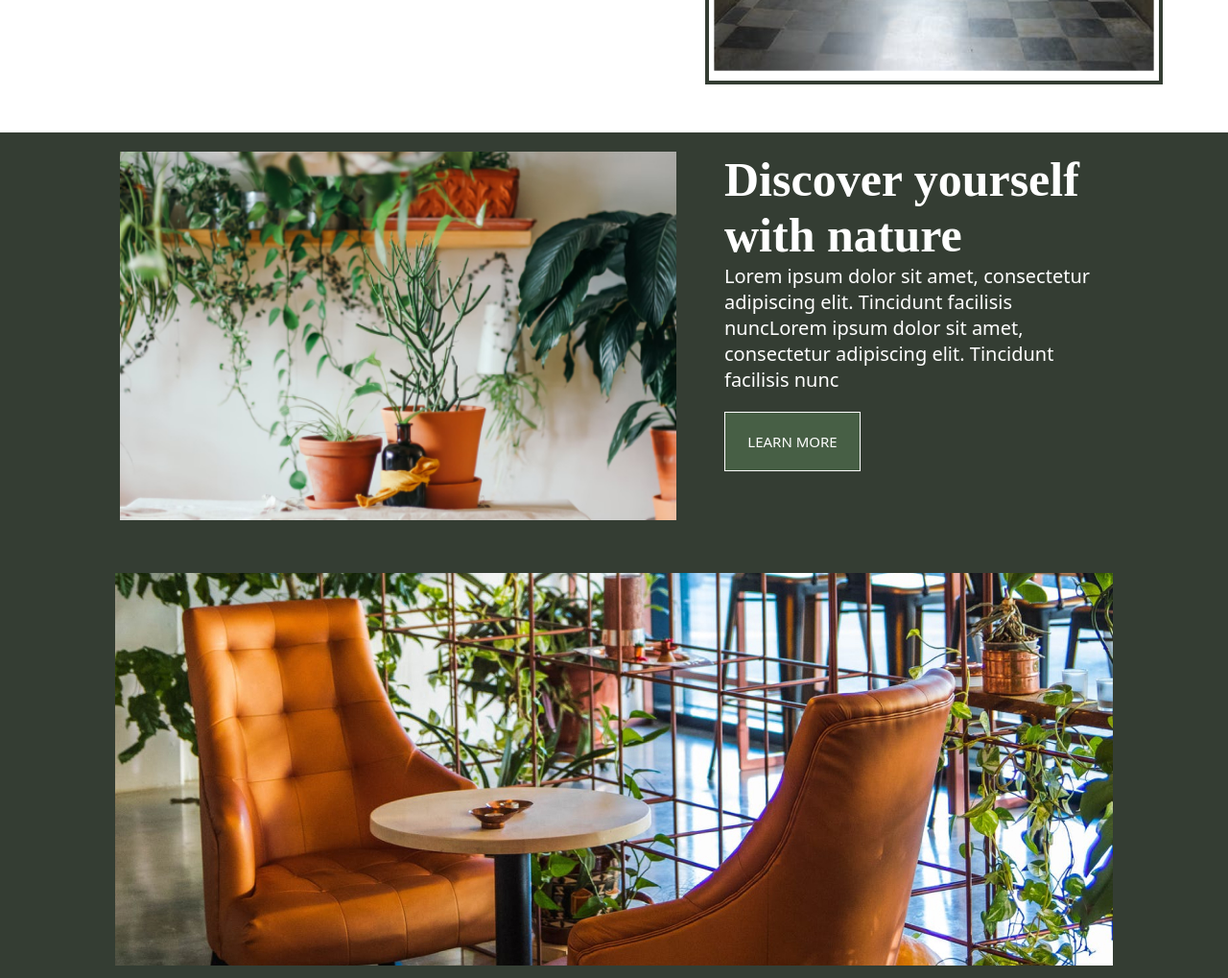
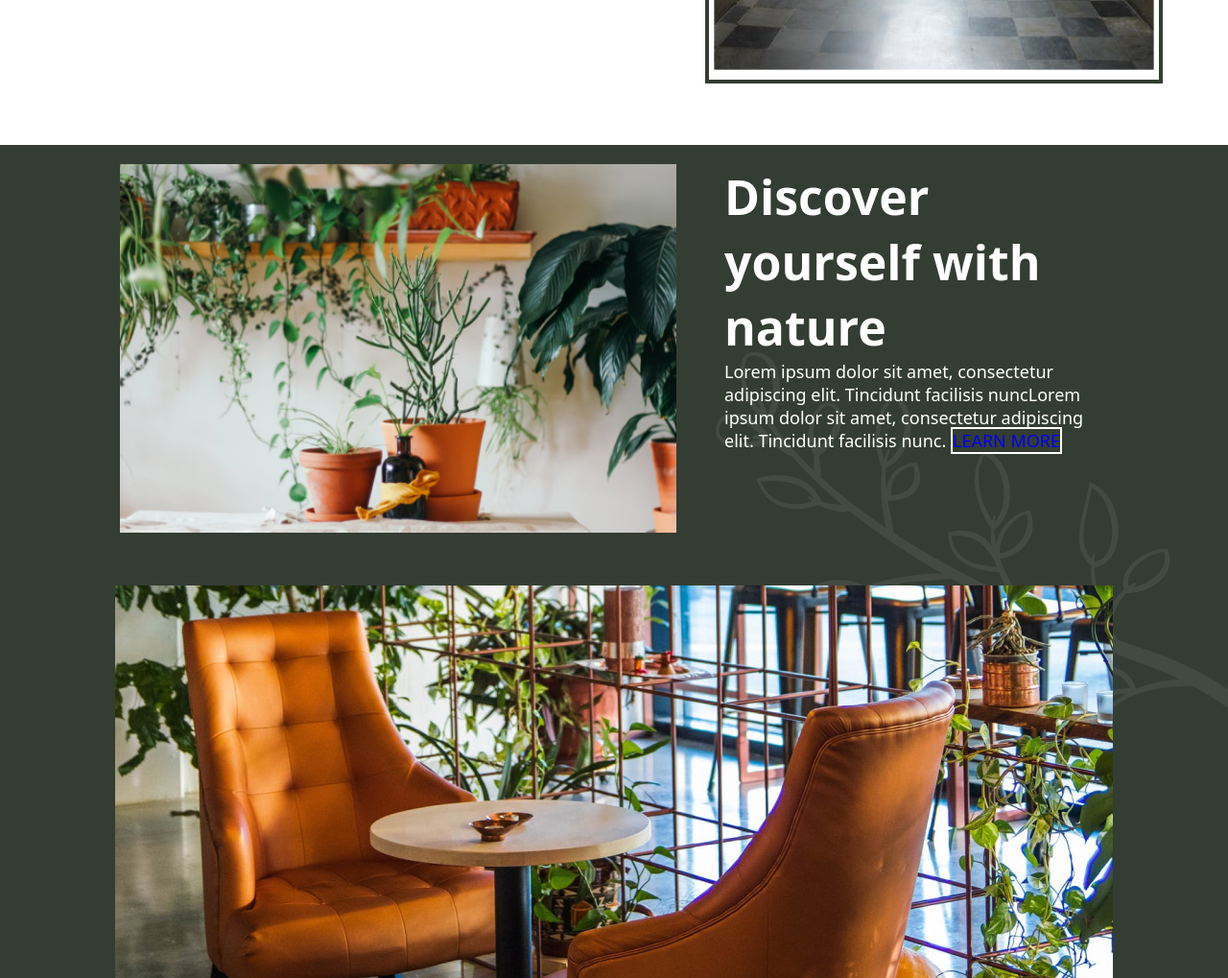
Before and after one commit to MEXRO0/BotanicalGarden, a plain HTML site: page index.html in a window 1280 px wide. Shown: the part 680-1699 px from the top of the page at 96% size. Drawn offline with Linux system fonts and the light colour scheme.

Commit message:
change-main

```diff
--- a/index.html
+++ b/index.html
@@ -48,7 +48,7 @@
         </div>
         <div class="main-section__item2">
           <h2 class="main-title">Discover yourself with nature</h2>
-          <span>Lorem ipsum dolor sit amet, consectetur adipiscing elit. Tincidunt facilisis nuncLorem ipsum dolor sit amet, consectetur adipiscing elit. Tincidunt facilisis nunc</span>
+          <span>Lorem ipsum dolor sit amet, consectetur adipiscing elit. Tincidunt facilisis nuncLorem ipsum dolor sit amet, consectetur adipiscing elit. Tincidunt facilisis nunc.</span>
           <a href="#" class="main-button">LEARN MORE</a>
         </div>
         <div class="main-section__item3">
--- a/style.css
+++ b/style.css
@@ -24,7 +24,7 @@ align-items: center;
   margin: 20px;
   text-align: center;
   align-items: center;
-  font-size: 18px;
+  font-size: 17px;
 
 }
 .nav-item1{
@@ -96,41 +96,32 @@ margin: 20px;
 
 /*main*/
 .main-section{
-  background-image: url(./Imegas/Rectangle\ 23.png);
-  margin-top: 50px;
+  background-image: url(/Imegas/plant\ accent.png);
+  background-color: #343D33;
+  background-repeat: no-repeat;
+  background-position: center right;
+  margin-top: 5%;
   display: flex;
   flex-wrap: wrap;
   justify-content: center;
   gap: 50px;
+  font-size: 18px;
+  color: white;
+  padding: 20px;
   box-sizing: border-box;
-  padding: 20px;
-
-
 }
 .main-section__item2{
   width: 400px;
-  height: 200px;
-  font-size: 20px;
 
-  color: white;
 }
 .main-title{
-
   font-size: 50px;
-  font-family: 'Libre Baskerville';
+}
+.main-button{
+  border: 2px solid white;
+  background-color: #343D33;
+  width: 190px;
+  height: 40px;
 }
 
-.main-button{
-  font-size: 15px;
-  margin-top: 10px;
- width: 100px;
- color: white;
- height: 20px;
- background-color: #475F45;
- border: 1px solid white;
-  display: block;
-padding: 20px;
-text-align: center;
-margin-top: 20px;
-}
 /*main-section-2*/
```
